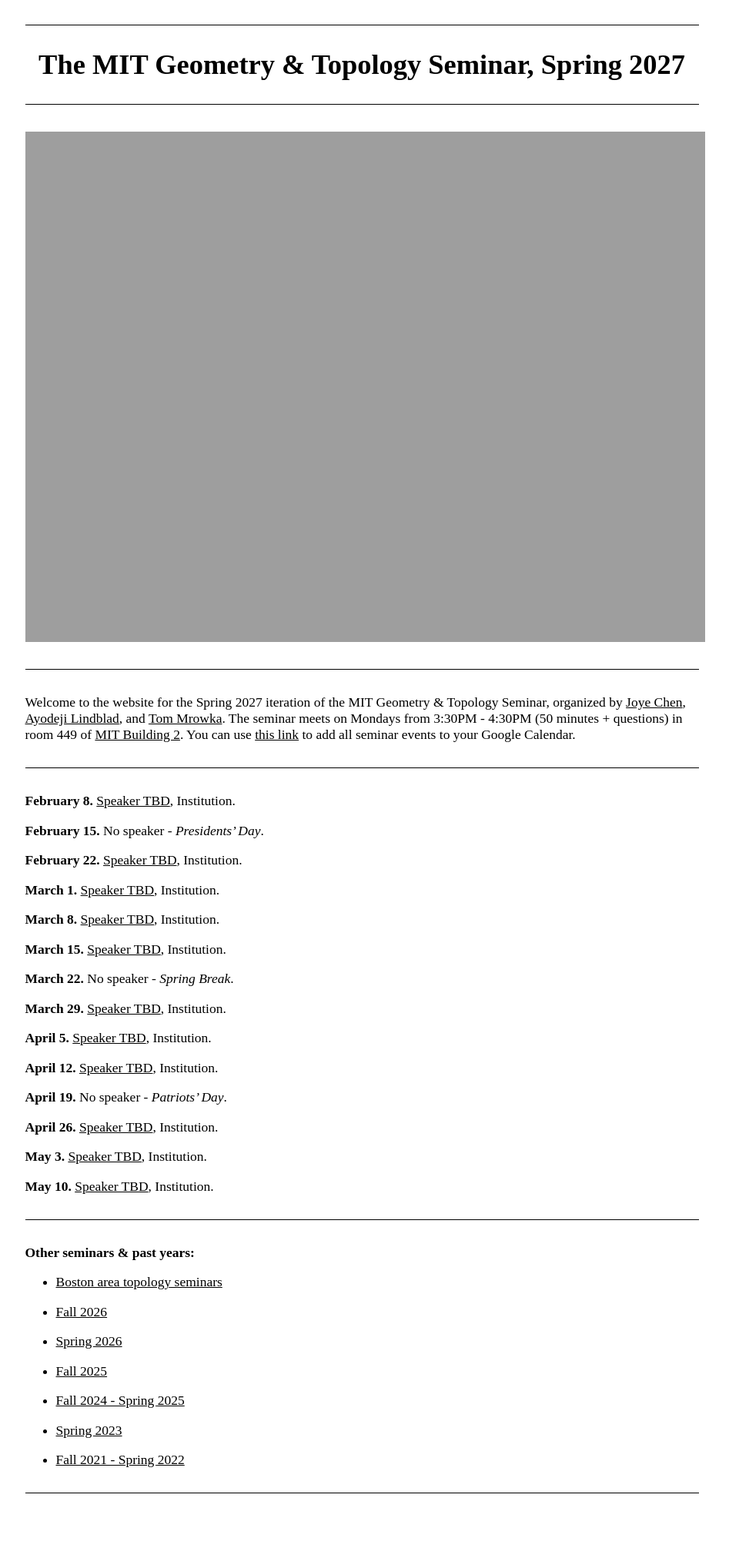
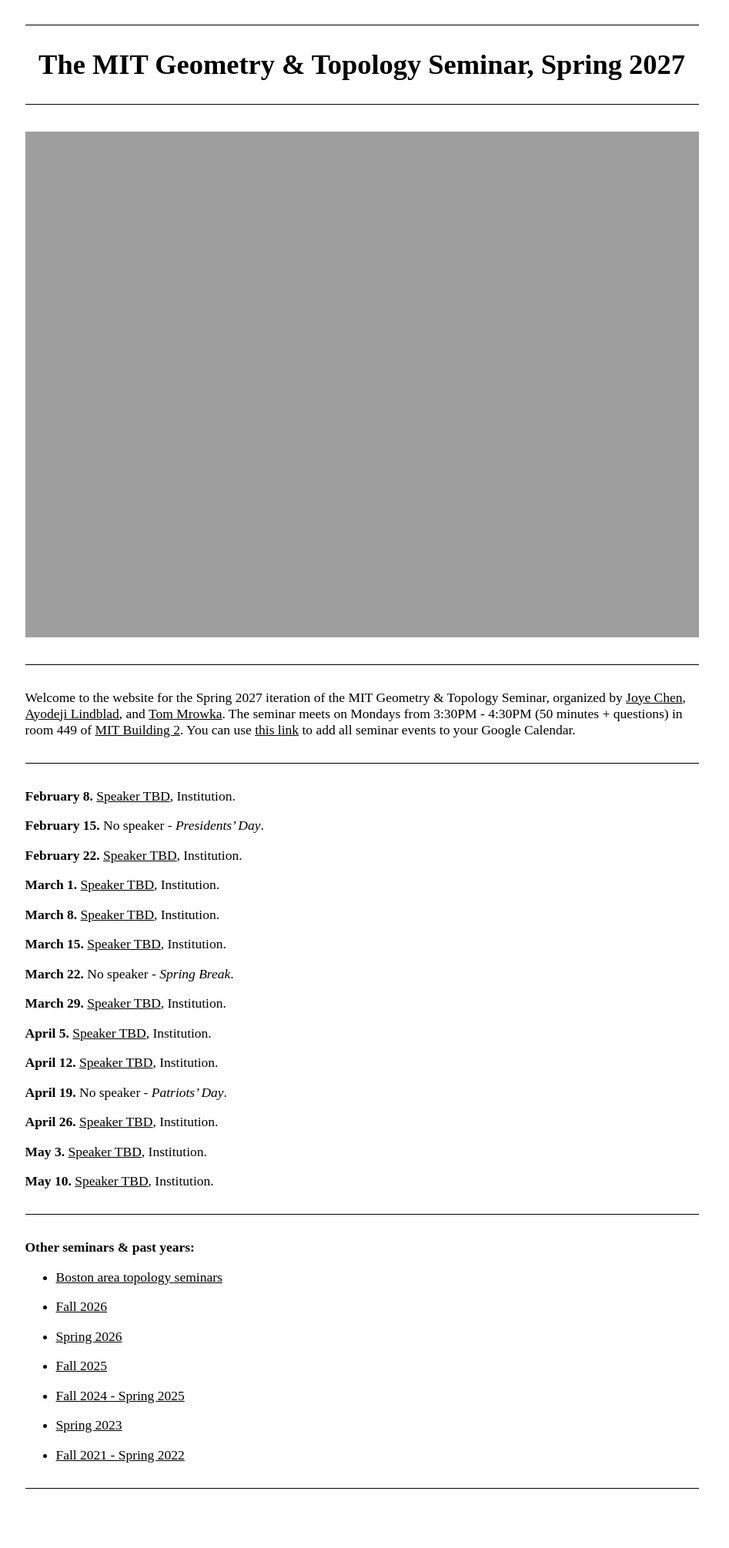
Before and after one commit to AyodejiLindblad/AyodejiLindblad.github.io, a Jekyll site: the page built from seminars/MIT-G&T-SP27/index.md, in a window 1280 px wide. Shown: the whole page at 77% size, without its empty margins (170-1117 px from the left). Built offline with Jekyll 4.4.1, drawn with Linux system fonts in a browser that asks for light colours; some web fonts are replaced.

Commit message:
Adjust figure width in MIT-G&T-SP27 index

```diff
--- a/seminars/MIT-G&T-SP27/index.md
+++ b/seminars/MIT-G&T-SP27/index.md
@@ -25,7 +25,7 @@ layout: default
 
 ---
 
-<figure style="margin:0; width:101%;">
+<figure style="margin:0; width:100%;">
   <img src="/figures/Disk-decomposition-(no-labels).jpg"
        style="display:block; width:100%; height:auto; max-width:none; max-height:none;">
 </figure>
```
